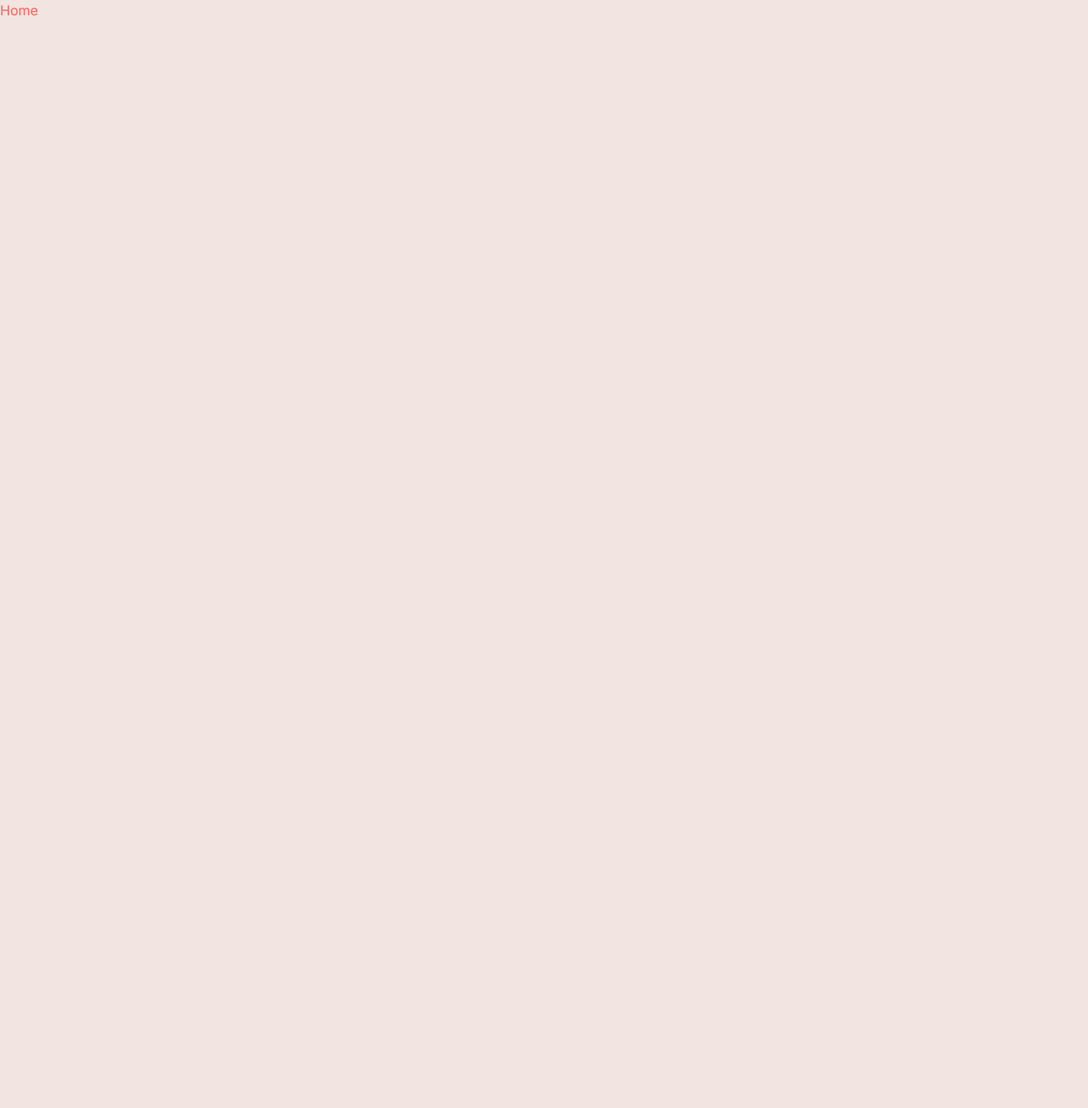
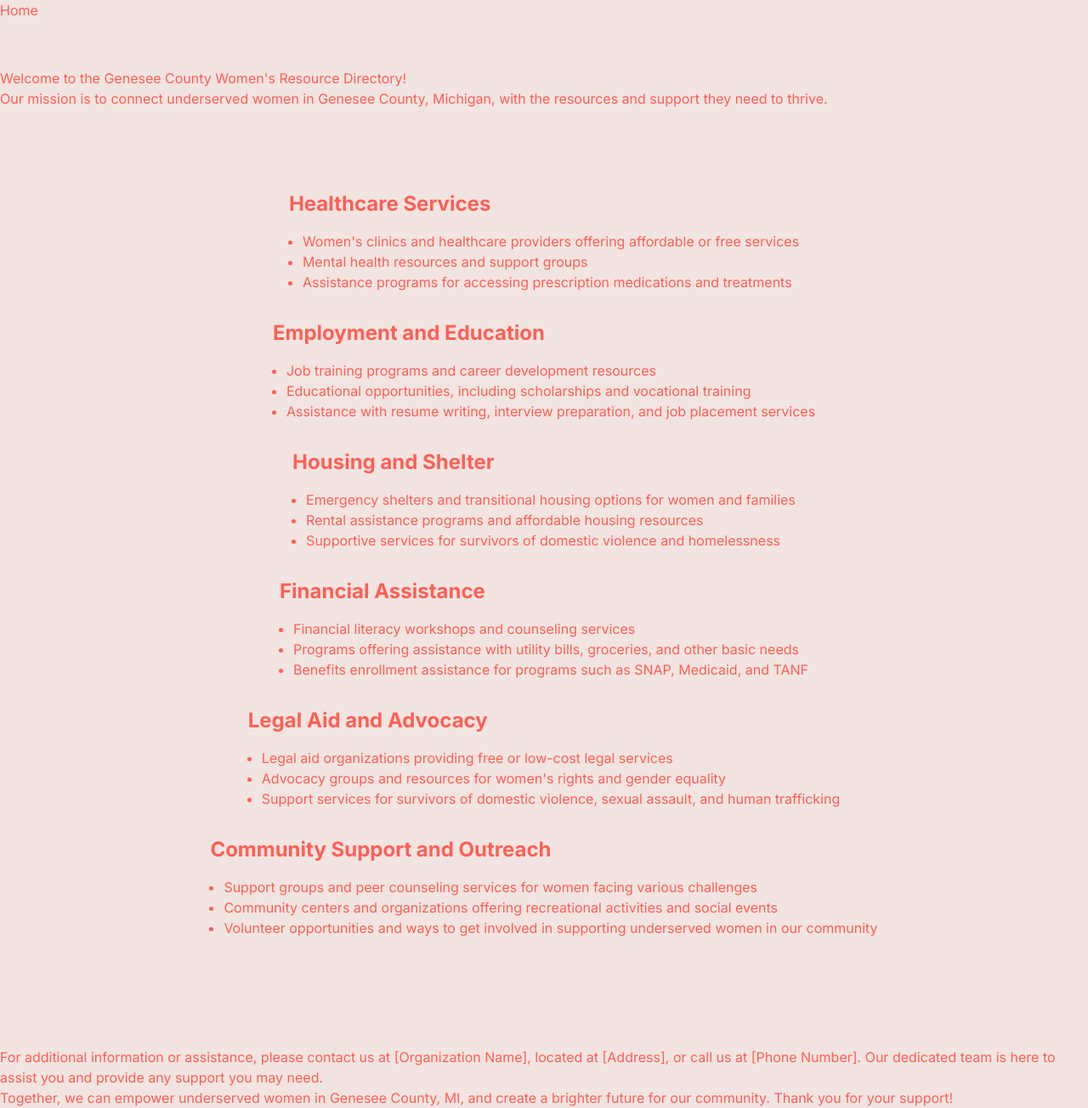
Before and after one commit to YouGuavas/gencowomen, a Next.js app: page / in a window 1280 px wide. Shown: the whole page at 85% size. Before the commit the page ends 880 px from the top, so only its background shows below. Built offline with nearby package versions, Linux system fonts and the light colour scheme.

Commit message:
Add education folder

```diff
--- /dev/null
+++ b/app/education/ged/page.tsx
@@ -0,0 +1,7 @@
+export default function Home() {
+	return (
+		<>
+			<p>GED</p>
+		</>
+	);
+}
--- a/app/page.tsx
+++ b/app/page.tsx
@@ -1,13 +1,125 @@
-import { GetStaticProps } from 'next';
-
-type PageProps = {
-	data: any; // Define the type of data you're fetching
-};
-
 export default function Home() {
 	return (
-		<main className="flex min-h-screen flex-col items-center justify-between p-24">
-			<div className="z-10 w-full max-w-5xl items-center justify-between font-mono text-sm lg:flex"></div>
-		</main>
+		<>
+			<header>
+				<h1>Welcome to the Genesee County Women's Resource Directory!</h1>
+				<p>
+					Our mission is to connect underserved women in Genesee County,
+					Michigan, with the resources and support they need to thrive.
+				</p>
+			</header>
+
+			<main className="flex min-h-screen flex-col items-center justify-between p-24">
+				<section className="mb-8">
+					<h2 className="text-2xl font-bold mb-4">Healthcare Services</h2>
+					<ul className="list-disc ml-4">
+						<li>
+							Women's clinics and healthcare providers offering affordable or
+							free services
+						</li>
+						<li>Mental health resources and support groups</li>
+						<li>
+							Assistance programs for accessing prescription medications and
+							treatments
+						</li>
+					</ul>
+				</section>
+
+				<section className="mb-8">
+					<h2 className="text-2xl font-bold mb-4">Employment and Education</h2>
+					<ul className="list-disc ml-4">
+						<li>Job training programs and career development resources</li>
+						<li>
+							Educational opportunities, including scholarships and vocational
+							training
+						</li>
+						<li>
+							Assistance with resume writing, interview preparation, and job
+							placement services
+						</li>
+					</ul>
+				</section>
+
+				<section className="mb-8">
+					<h2 className="text-2xl font-bold mb-4">Housing and Shelter</h2>
+					<ul className="list-disc ml-4">
+						<li>
+							Emergency shelters and transitional housing options for women and
+							families
+						</li>
+						<li>Rental assistance programs and affordable housing resources</li>
+						<li>
+							Supportive services for survivors of domestic violence and
+							homelessness
+						</li>
+					</ul>
+				</section>
+				<section className="mb-8">
+					<h2 className="text-2xl font-bold mb-4">Financial Assistance</h2>
+					<ul className="list-disc ml-4">
+						<li>Financial literacy workshops and counseling services</li>
+						<li>
+							Programs offering assistance with utility bills, groceries, and
+							other basic needs
+						</li>
+						<li>
+							Benefits enrollment assistance for programs such as SNAP,
+							Medicaid, and TANF
+						</li>
+					</ul>
+				</section>
+
+				<section className="mb-8">
+					<h2 className="text-2xl font-bold mb-4">Legal Aid and Advocacy</h2>
+					<ul className="list-disc ml-4">
+						<li>
+							Legal aid organizations providing free or low-cost legal services
+						</li>
+						<li>
+							Advocacy groups and resources for women's rights and gender
+							equality
+						</li>
+						<li>
+							Support services for survivors of domestic violence, sexual
+							assault, and human trafficking
+						</li>
+					</ul>
+				</section>
+
+				<section className="mb-8">
+					<h2 className="text-2xl font-bold mb-4">
+						Community Support and Outreach
+					</h2>
+					<ul className="list-disc ml-4">
+						<li>
+							Support groups and peer counseling services for women facing
+							various challenges
+						</li>
+						<li>
+							Community centers and organizations offering recreational
+							activities and social events
+						</li>
+						<li>
+							Volunteer opportunities and ways to get involved in supporting
+							underserved women in our community
+						</li>
+					</ul>
+				</section>
+			</main>
+
+			<footer>
+				<p>
+					For additional information or assistance, please contact us at
+					[Organization Name], located at [Address], or call us at [Phone
+					Number]. Our dedicated team is here to assist you and provide any
+					support you may need.
+				</p>
+				<p>
+					Together, we can empower underserved women in Genesee County, MI, and
+					create a brighter future for our community. Thank you for your
+					support!
+				</p>
+			</footer>
+		</>
 	);
 }
```
